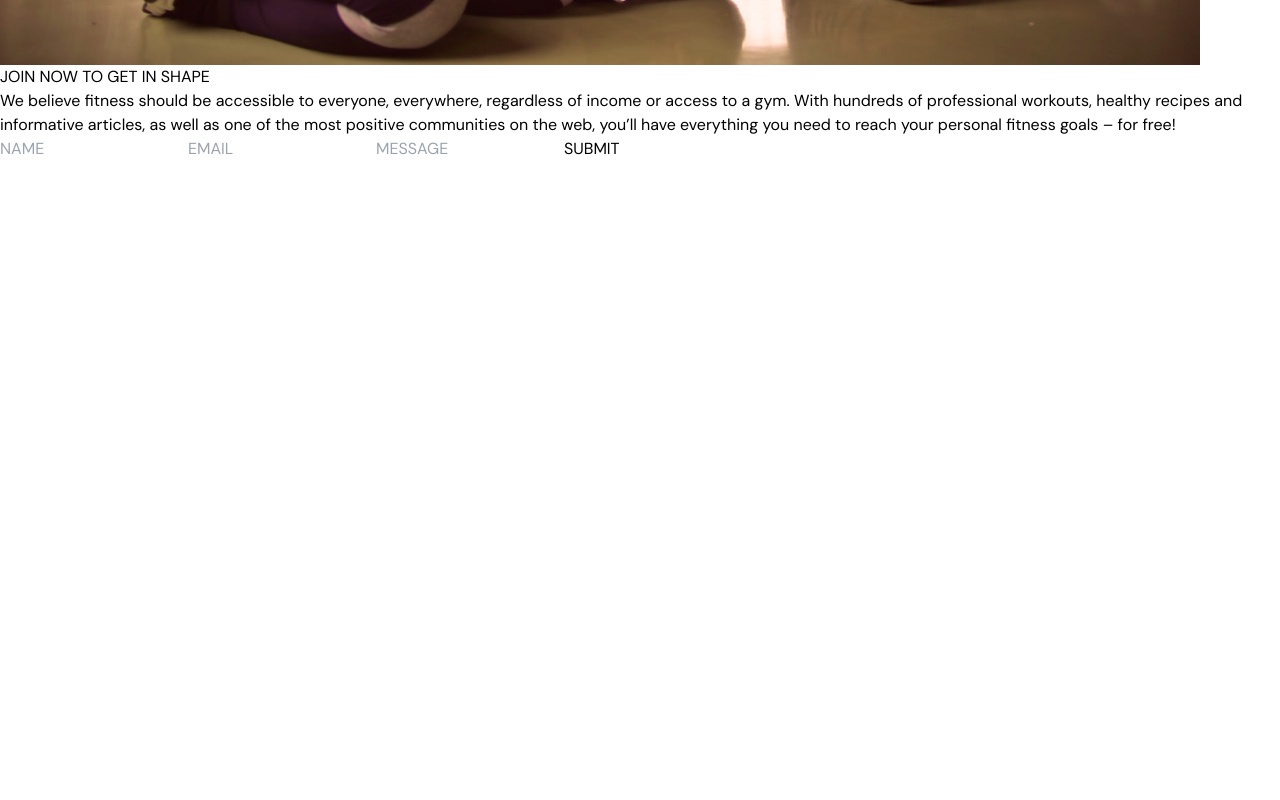
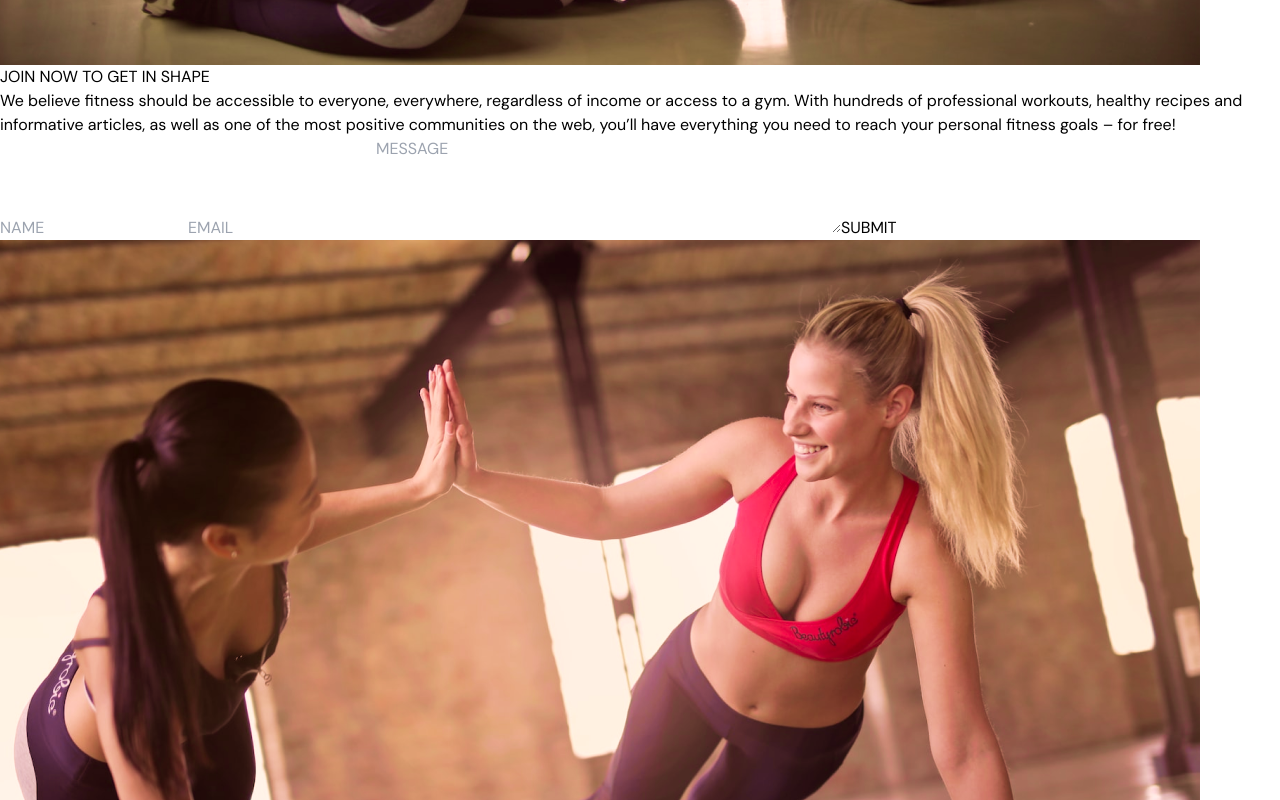
Before and after one commit to stivex001/bai_fitness, a React (Vite) app: page / in a window 1280 px wide. Shown: the part 9660-10460 px from the top of the page. Before the commit the page ends 9821 px from the top, so only its background shows below. Built offline with nearby package versions, Linux system fonts and the light colour scheme.

Commit message:
feat: added image to the component

```diff
--- a/src/scenes/contactUs/ContactUs.tsx
+++ b/src/scenes/contactUs/ContactUs.tsx
@@ -102,8 +102,9 @@ const ContactUs = ({ setSelectPage }: Props) => {
                 </p>
               )}
 
-              <input
-                type="text"
+              <textarea
+                rows={4}
+                cols={50}
                 className={inputStyles}
                 placeholder="MESSAGE"
                 {...register("message", {
@@ -123,8 +124,22 @@ const ContactUs = ({ setSelectPage }: Props) => {
               <button
                 type="submit"
                 className="mt-5 rounded-lg bg-yellow-500 px-20 py-3 transition duration-500 hover:text-white"
-              >SUBMIT</button>
+              >
+                SUBMIT
+              </button>
             </form>
+          </motion.div>
+
+          <motion.div className="mt-16 "
+            initial="hidden"
+            whileInView="visible"
+            viewport={{ once: true, amount: 0.5 }}
+            transition={{ delay: 0.7, duration: 0.5 }}
+            variants={{
+              hidden: { opacity: 0, y: 50 },
+              visible: { opacity: 1, y: 0 },
+            }}>
+            <img className="w-full" src={image5} alt="" />
           </motion.div>
         </div>
       </motion.div>
```
